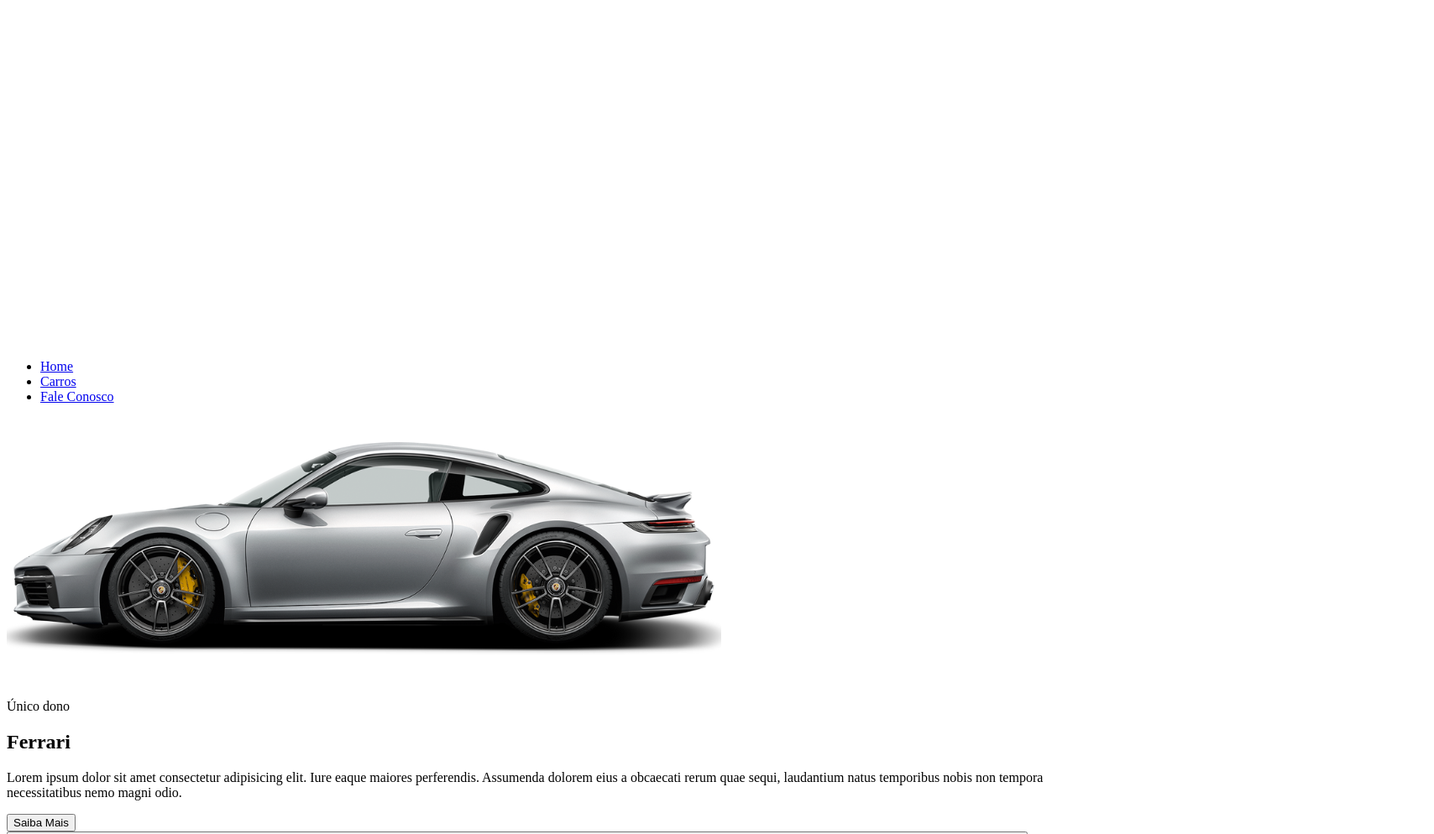
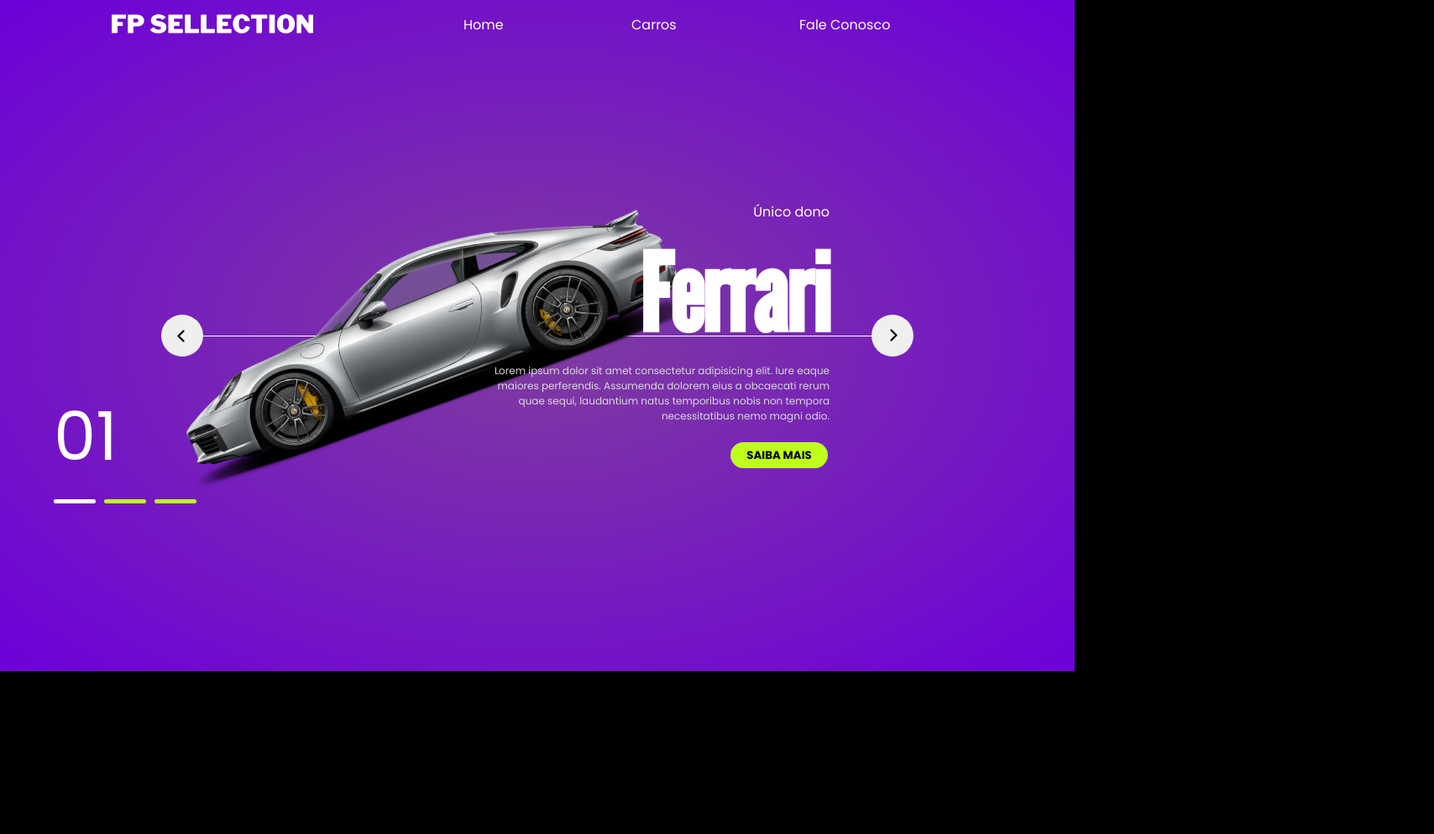
Before and after one commit to kauamour/projeto-carros, a plain HTML site: page index.html in a window 1280 px wide. Shown: the top 994 px of the page at 84% size, 1708 px wide, since content can reach past the window. After the commit the page ends 800 px from the top, so only its background shows below. Drawn offline with nearby package versions, Linux system fonts and the light colour scheme.

Commit message:
css em andamento

```diff
--- a/estilos/style.css
+++ b/estilos/style.css
@@ -0,0 +1,190 @@
+@charset "UTF-8";
+
+@import url('https://fonts.googleapis.com/css2?family=League+Gothic&family=Poppins:ital,wght@0,100;0,200;0,300;0,400;0,500;0,600;0,700;0,800;0,900;1,100;1,200;1,300;1,400;1,500;1,600;1,700;1,800;1,900&display=swap');
+
+* {
+    margin: 0px;
+    padding: 0px;
+    box-sizing: border-box;
+    list-style: none;
+    font-family: "Poppins", sans-serif;
+}
+
+body {
+    background-color: black;
+    color: white;
+    font-size: 16px;
+    overflow: hidden;
+}
+
+header {
+    position: fixed;
+    width: 80vw;
+    left: 50%;
+    transform: translateX(-50%);
+    display: grid;
+    align-items: center;
+    grid-template-columns: 1fr 600px;
+    gap: 10%;
+    z-index: 2;
+}
+header > img {
+    width: 250px;
+}
+
+header > nav > ul {
+    display: grid;
+    grid-template-columns: repeat(3,200px);
+
+    & a {
+        text-decoration: none;
+        color: white;
+    }
+}
+
+section {
+    position: relative;
+    background-image: radial-gradient(#7f3d9e, #6d00d9);
+    height: 100vh;
+}
+
+section div.list {
+    margin: auto;
+    width: 70vw;
+    height: 100vh;
+    position: relative;
+
+    &::before {
+        content: "";
+        position: absolute;
+        height: 200px;
+        width: 100%;
+        top: 50%;
+        border-top: 1px solid white;
+    }
+}
+
+section div.item {
+    position: absolute;
+    inset: 0;
+
+        & .car-img {
+            position: absolute;
+            top: 50%;
+            transform: translateY(-50%);
+            width: 70%;
+
+            & img {
+                width: 100%;
+                transform: rotate(-20deg);
+            }
+        }
+
+        & .content {
+            position: absolute;
+            display: flex;
+            flex-direction: column;
+            right: 100px;
+            width: 70%;
+            height: 100%;
+            justify-content: center;
+            align-items: end;
+            gap: 20px;
+
+            & .car-information {
+                font-weight: bold;
+            }
+
+            & h2 {
+                font-size: 8em;
+                line-height: 1em;
+                font-family: "League Gothic", sans-serif;
+            }
+
+            & .description {
+                color: #d9d9d9;
+                font-size: 12px;
+                text-align: right;
+                max-width: 400px;
+            }
+
+            & .information {
+                border-radius: 30px;
+                height: 35px;
+                width: 120px;
+                text-transform: uppercase;
+                border: 2px solid #791fd3;
+                background-color: #beff1b;
+                color: black;
+                cursor: pointer;
+                font-weight: bold;
+            }
+        }
+}
+
+.indicators {
+    position: absolute;
+    top: 50%;
+    left: 50%;
+    transform: translateX(-50%);
+    height: 200px;
+    width: 90vw;
+    display: flex;
+    flex-direction: column;
+    justify-content: end;
+    gap: 15px;
+
+    & ul {
+        display: flex;
+        gap: 10px;
+
+        & li {
+            width: 50px;
+            height: 5px;
+            background-color: #beff1b;
+            border-radius: 5px;
+            transition: 0.5s;
+        }
+
+        & .active {
+            background-color: white;
+        }
+    }
+}
+
+.number {
+    font-size: 5em;
+}
+
+.arrows {
+    width: 70vw;
+    position: absolute;
+    top: 50%;
+    left: 50%;
+    transform: translate(-50%, -25px);
+    display: flex;
+    justify-content: space-between;
+}
+
+.arrows > button {
+    top: 60%;
+    width: 50px;
+    height: 50px;
+    border: none;
+    border-radius: 50%;
+    cursor: pointer;
+}
+.arrows > button > img {
+    width: 15px;
+    margin-top: 4px;
+    cursor: pointer;
+}
+
+button:nth-child(1) {
+    transform: scale(-1);
+}
+
+.arrows button:hover {
+    background-color: #beff1b;
+    cursor: pointer;
+}
--- a/index.html
+++ b/index.html
@@ -33,7 +33,7 @@
                     <p class="description">
                         Lorem ipsum dolor sit amet consectetur adipisicing elit. Iure eaque maiores perferendis. Assumenda dolorem eius a obcaecati rerum quae sequi, laudantium natus temporibus nobis non tempora necessitatibus nemo magni odio.
                     </p>
-                    <button>
+                    <button class="information">
                         Saiba Mais
                     </button>
                 </div>
@@ -50,14 +50,12 @@
         </div>
 
         <div class="indicators">
-            <div class="number">
                 <div class="number">01</div>
                 <ul>
-                    <li class="active">01</li>
-                    <li>02</li>
-                    <li>03</li>
+                    <li class="active"></li>
+                    <li></li>
+                    <li></li>
                 </ul>
-            </div>
         </div>
     </section>
 </body>
```
